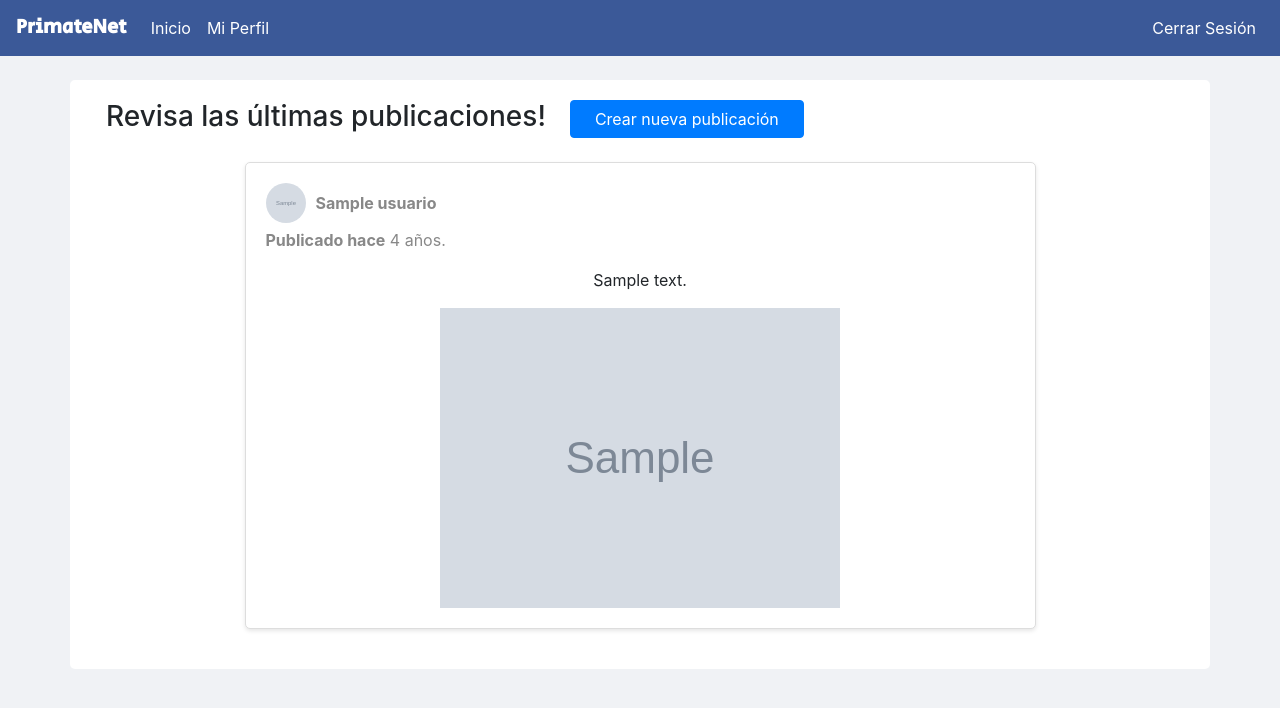
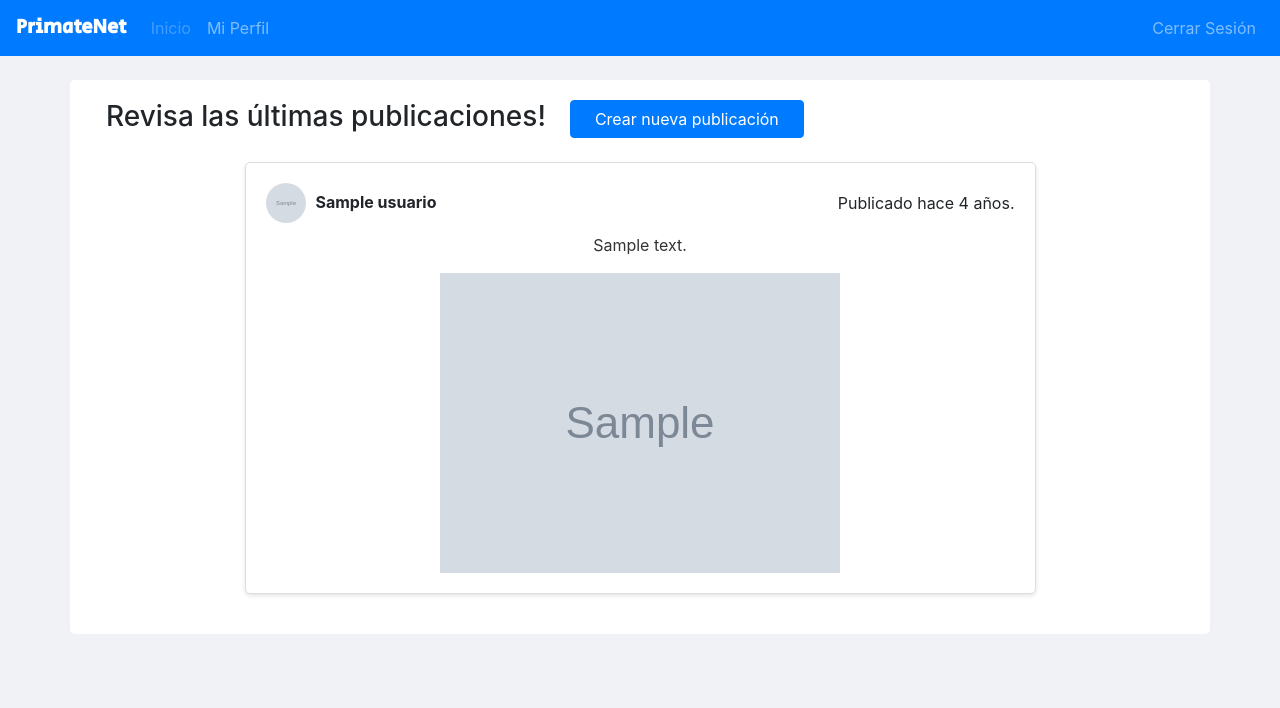
Before and after one commit to SimioDev/redPrimateNet, a PHP site: page /panel.php in a window 1280 px wide. Shown: the top 708 px of the page. Run offline with PHP 8.4, Linux system fonts and the light colour scheme; the visitor is signed in with stand-in values (Sample User, id 1); tables that the repository leaves empty or names only in its code hold one stand-in row (values such as "Sample post"); grey boxes marked "Sample" are stand-in pictures.

Commit message:
Backup para cambio de arquitectura

```diff
--- a/panel.php
+++ b/panel.php
@@ -19,8 +19,9 @@ if ($result->num_rows > 0) {
   }
 }
 
+// Aquí muestro la fecha de publicación de cada post
 function getTimeElapsedString($datetime, $full = false) {
-    date_default_timezone_set('America/Bogota'); // Establece tu zona horaria
+    date_default_timezone_set('America/Bogota');
     $now = new DateTime;
     $ago = new DateTime($datetime);
     $diff = $now->diff($ago);
@@ -69,16 +70,7 @@ function getTimeElapsedString($datetime, $full = false) {
       background-color: #f0f2f5;
     }
 
-    .navbar {
-      background-color: #3b5998;
-      color: #fff;
-    }
-
     .navbar-brand {
-      color: #fff;
-    }
-
-    .navbar-nav .nav-link {
       color: #fff;
     }
 
@@ -118,19 +110,19 @@ function getTimeElapsedString($datetime, $full = false) {
     }
 
     .publicacion .autor .nombre {
-      color: #888;
       font-weight: bold;
       margin-bottom: 0;
     }
 
-    .publicacion .fecha {
-      color: #888;
-      margin-top: 0;
+    .publicacion .autor .fecha{
+
+      margin-bottom: 0;
     }
 
     .publicacion .contenido {
       margin-top: 10px;
       word-wrap: break-word;
+      color: #343334;
     }
 
     .no-publicaciones {
@@ -141,18 +133,13 @@ function getTimeElapsedString($datetime, $full = false) {
 
     .primate{
         font-family: 'SecularOne-Regular';
-        transition: 0.5s;
-    }
-    .primate:hover{
-        color: black;
-        transition: 0.5s;
     }
   </style>
 </head>
 
 <body>
 
-<nav class="navbar navbar-expand-md">
+<nav class="navbar navbar-expand-md navbar-dark bg-primary">
   <a class="navbar-brand primate" href="#"><b>PrimateNet</b></a>
   <button class="navbar-toggler" type="button" data-toggle="collapse" data-target="#navbarNav" aria-controls="navbarNav" aria-expanded="false" aria-label="Toggle navigation">
     <span class="navbar-toggler-icon"></span>
@@ -189,18 +176,21 @@ function getTimeElapsedString($datetime, $full = false) {
     <?php if (!empty($publicaciones)): ?>
       <?php foreach ($publicaciones as $publicacion): ?>
         <div class="publicacion col-auto">
+
           <div class="autor">
             <img src="<?php echo $publicacion["foto_perfil"]; ?>" alt="Foto de perfil">
-            <p class="nombre"><?php echo $publicacion["nombre"]; ?></p>
+            <h6 class="nombre"><?php echo $publicacion["nombre"]; ?></h6>
+            <p class="ml-auto fecha">Publicado hace <?php echo getTimeElapsedString($publicacion["fecha_publicacion"]); ?></p>
           </div>
-          <p class="fecha"><strong>Publicado hace</strong> <?php echo getTimeElapsedString($publicacion["fecha_publicacion"]); ?></p>
+
           <div class="text-center">
             <p class="contenido"><?php echo $publicacion["contenido"]; ?></p>
           </div>
+
           <?php if (!empty($publicacion["imagen"])): ?>
-            <div class="text-center img-fluid">
-              <img src="imagenes/<?php echo $publicacion["imagen"]; ?>" alt="Imagen de la publicación" style="max-width: 476px; max-height: 476px;"> <!-- Establecer el tamaño máximo de la imagen -->
-            </div>
+          <div class="text-center img-fluid">
+            <img src="imagenes/<?php echo $publicacion["imagen"]; ?>" alt="Imagen de la publicación" style="max-width: 476px; max-height: 476px;"> <!-- Establecer el tamaño máximo de la imagen -->
+          </div>
           <?php endif; ?>
         </div>
       <?php endforeach; ?>
@@ -210,7 +200,10 @@ function getTimeElapsedString($datetime, $full = false) {
   </div>
 </div>
 
-<!-- Modal de Crear Publicación -->
+
+
+
+<!-- Modal donde puedo crear una nueva Publicación -->
 <div class="modal fade" id="crearPublicacionModal" tabindex="-1" role="dialog" aria-labelledby="crearPublicacionModalLabel" aria-hidden="true">
   <div class="modal-dialog" role="document">
     <div class="modal-content">
@@ -237,6 +230,8 @@ function getTimeElapsedString($datetime, $full = false) {
   </div>
 </div>
 
+
+
 <script src="https://code.jquery.com/jquery-3.5.1.slim.min.js"></script>
 <script src="https://stackpath.bootstrapcdn.com/bootstrap/4.5.0/js/bootstrap.min.js"></script>
 
```
Also changed, not shown: informacion_usuario.php (+13 -3 lines).
